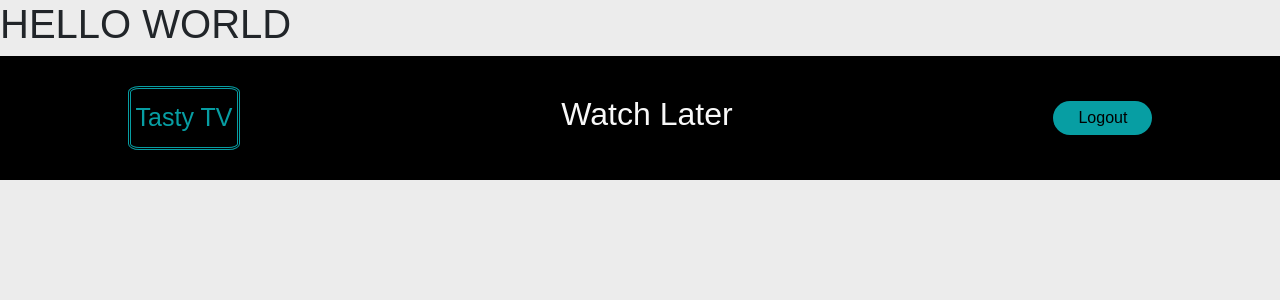
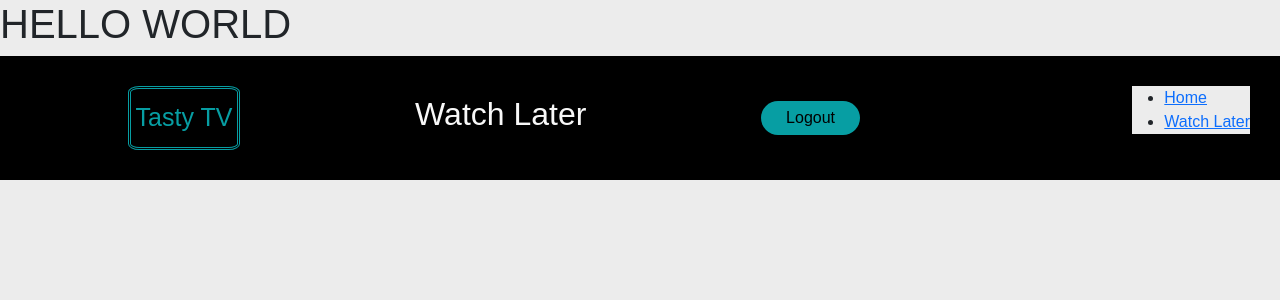
Before and after one commit to Jonty-Lees/full-stack-movie-app, a React (Create React App) app: page /watchlater in a window 1280 px wide. Shown: the top 300 px of the page. Built offline with nearby package versions, Linux system fonts and the light colour scheme.

Commit message:
Sorted out link between home and watchlater pages

```diff
--- a/src/App.js
+++ b/src/App.js
@@ -13,8 +13,16 @@ import WatchLater from "./WatchLater";
 const App = () => {
 
   const [movies, setMovies] = useState([]);
-  const [watchLater, setWatchLater] = useState([]);
 
+const [watchLater, setWatchLater] = useState([]);
+
+
+const addMovie = (movie) => {
+  const newWatchLaterList = [...watchLater, movie];
+  setWatchLater(newWatchLaterList)
+}
+
+console.log('APP', watchLater)
 
   return (
     <div>
@@ -22,10 +30,17 @@ const App = () => {
         <Route exact path='/' element={
           <Home
             movies={movies}
-            setMovies={setMovies} />
+            setMovies={setMovies}
+            watchLater ={watchLater}
+            setWatchLater = {setWatchLater}
+            addMovie = {addMovie} />
         } />
         <Route path='/watchlater' element={
-          <WatchLater />
+          <WatchLater
+            addMovie = {addMovie}
+            movies={watchLater}
+            setWatchLater = {setWatchLater}
+          />
         } />
 
       </Routes>
--- a/src/Home.js
+++ b/src/Home.js
@@ -29,23 +29,20 @@ const Home = (props) => {
   }, [searchValue]);
 
 
-  // const addMovie = (movie) => {
-  //   const newWatchLaterList = [...watchLater, movie];
-  //   setWatchLater(newWatchLaterList)
-  // }
+
 
 
   return (
     <div>
       <Header />
-      <div className='container-fluid watchLater-page-app'>
+      <div className='container-fluid home-page-app'>
         <div>
           <SearchBar searchValue={searchValue} setSearchValue={setSearchValue} />
         </div>
         <div className='row'>
           <MovieContainer
             movies={props.movies}
-          // handleWatchLaterClick ={addMovie}
+            handleWatchLaterClick ={props.addMovie}
           />
         </div>
 
--- a/src/WatchLater.js
+++ b/src/WatchLater.js
@@ -10,15 +10,19 @@ import WatchLaterContainer from './components/WatchLaterContainer'
 
 const WatchLater = (props) => {
 
-
+  console.log('WatchLater watchLater', props.watchLater)
+  console.log('WatchLater Movie', props.movies)
 
   return (
     <div>
     <h1>HELLO WORLD</h1>
       <Header />
-      <div className='container-fluid movie-app'>
+      <div className='container-fluid watchLater-page-app'>
         <div className='row'>
-          {/* <WatchLaterContainer /> */}
+          <WatchLaterContainer
+            movies = {props.movies}
+            watchLater ={props.watchLater}
+          />
         </div>
       </div>
     </div>)
--- a/src/components/Header.jsx
+++ b/src/components/Header.jsx
@@ -1,4 +1,5 @@
 import React from "react";
+import { Link } from 'react-router-dom'
 
 function Header() {
   return (
@@ -6,6 +7,12 @@ function Header() {
       <div className="header-logo">Tasty TV</div>
       <h2>Watch Later</h2>
       <button>Logout</button>
+
+      <ul role="nav">
+        <li><Link to="/">Home</Link></li>
+        <li><Link to="/watchlater">Watch Later</Link></li>
+      </ul>
+
     </header>
   );
 }
--- a/src/components/MovieContainer.jsx
+++ b/src/components/MovieContainer.jsx
@@ -2,7 +2,6 @@ import React from "react";
 
 const MovieContainer = (props) => {
 
-    console.log("12",props)
 
     return (
         <>
--- a/src/components/WatchLaterContainer.jsx
+++ b/src/components/WatchLaterContainer.jsx
@@ -2,7 +2,7 @@ import React from "react";
 
 const WatchLaterContainer = (props) => {
 
-    // console.log(props.movie)
+    console.log("PROPS MOVIES", props)
 
     return (
         <>
--- a/src/styles.css
+++ b/src/styles.css
@@ -251,9 +251,15 @@ footer {
     background-color: #fff;
 }
 
-.watchLater-page-app>.row {
+.home-page-app>.row {
     overflow-x: auto;
     flex-wrap: nowrap;
 }
 
 /* WATCH LATER PAGE */
+
+
+.watchLater-page-app>.row {
+    overflow-x: auto;
+    flex-wrap: nowrap;
+}
```
